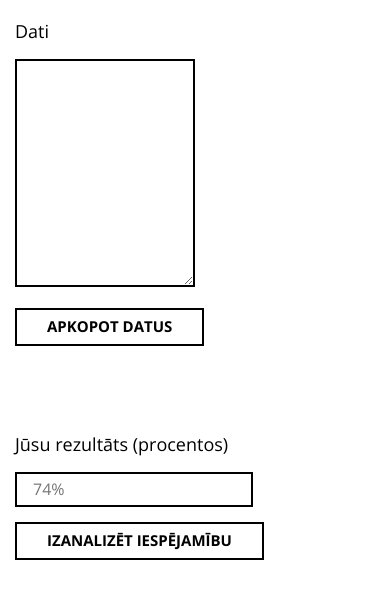
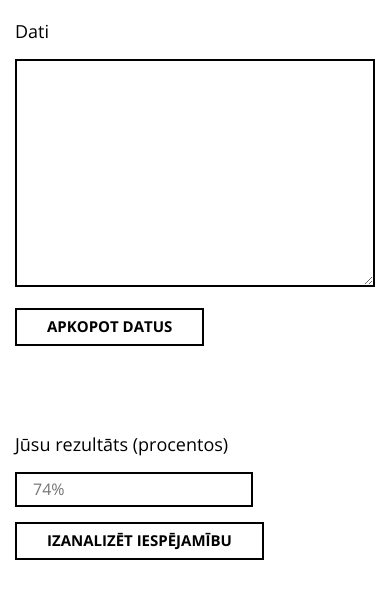
Before and after one commit to rolandsfr/kombeksamens, a plain HTML site: page index.html in a window 390 px wide. Shown: the part 982-1583 px from the top of the page. Drawn offline with nearby package versions, Linux system fonts and the light colour scheme.

Commit message:
Update main.css

```diff
--- a/css/main.css
+++ b/css/main.css
@@ -173,3 +173,9 @@ a {
     /* background-position: center; */
     background-repeat: no-repeat;
 }
+
+@media only screen and (max-width: 1024px) {
+    textarea {
+        width: 100%;
+    }
+}
```
